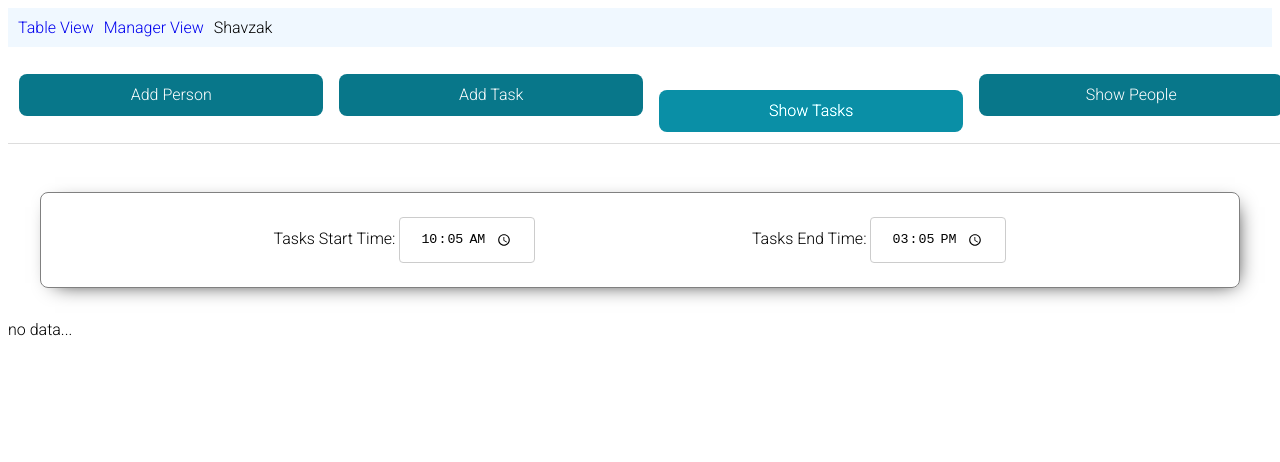
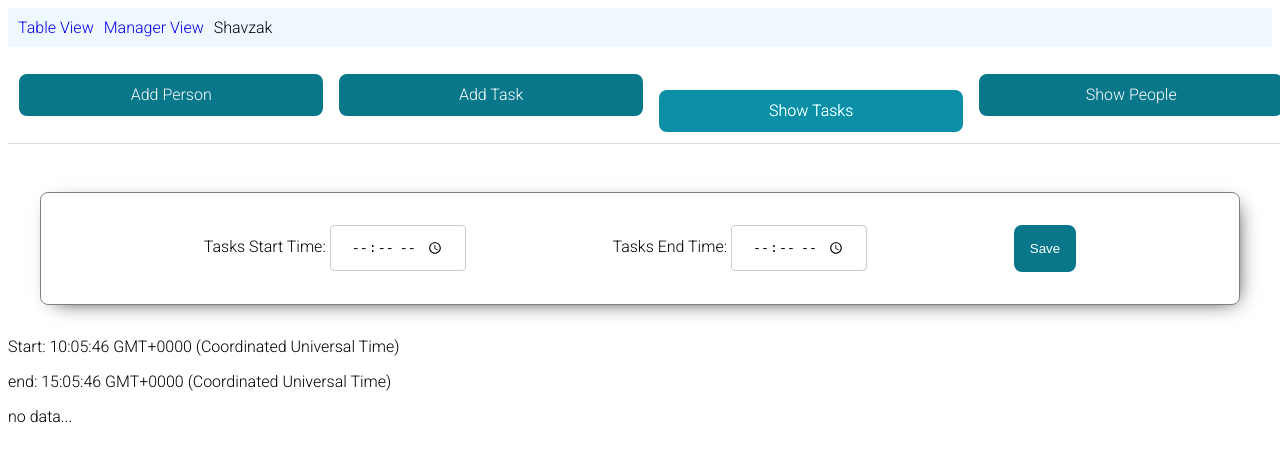
Before and after one commit to yuval-herman/shavazak, a React (Create React App) app in the folder client/: page /tablemanager/viewtasks in a window 1280 px wide. Shown: the top 462 px of the page. Built offline with nearby package versions, Linux system fonts and the light colour scheme.

Commit message:
added better controls for setting start and end time

```diff
--- a/client/src/components/TasksView/TasksView.module.scss
+++ b/client/src/components/TasksView/TasksView.module.scss
@@ -1,13 +1,18 @@
 @use "../../style/form.scss";
+@use "../../style/base";
 .times {
 	@extend %box;
 	display: flex;
 	padding: 1rem;
 	margin: 2rem;
 	justify-content: space-evenly;
-	// gap: 1rem;
+	align-items: center;
 	input {
 		@extend %input;
 		width: auto;
 	}
+	button {
+		@extend %button;
+		width: auto;
+	}
 }
--- a/client/src/components/TasksView/TasksView.tsx
+++ b/client/src/components/TasksView/TasksView.tsx
@@ -1,55 +1,48 @@
-import { ChangeEvent, SyntheticEvent, useContext, useState } from "react";
+import {
+	ChangeEvent,
+	MouseEvent,
+	SyntheticEvent,
+	useContext,
+	useRef,
+	useState,
+} from "react";
 import { TasksContext } from "../../context/TasksContext";
 import { DataTable } from "../DataTable/DataTable";
 import style from "./TasksView.module.scss";
 
 function TasksView() {
 	const tasks = useContext(TasksContext);
+	const start_time = useRef<HTMLInputElement>(null);
+	const end_time = useRef<HTMLInputElement>(null);
 
-	function handleChange(event: ChangeEvent<HTMLInputElement>) {
-		const inputName = event.target.getAttribute("name")!;
-		console.log(event.target.value);
-
-		const value = event.target.value.length
-			? (() => {
-					const time = new Date();
-					const [hours, minutes, _] = event.target.value.split(":");
-					time.setHours(parseInt(hours));
-					time.setMinutes(parseInt(minutes));
-					return time;
-			  })()
-			: new Date();
-		tasks[inputName === "start_time" ? "setStartTime" : "setEndTime"](value);
-		console.log(tasks);
+	function handleClick(event: React.MouseEvent<HTMLButtonElement>) {
+		function getDate(str: string) {
+			const time = new Date();
+			const [hours, minutes, _] = str.split(":");
+			time.setHours(parseInt(hours));
+			time.setMinutes(parseInt(minutes));
+			return time;
+		}
+		if (!start_time.current || !end_time.current) return;
+		tasks.setStartTime(getDate(start_time.current.value));
+		tasks.setEndTime(getDate(end_time.current.value));
 	}
-
-	const formatter = Intl.DateTimeFormat("default", {
-		hour12: false,
-		hour: "numeric",
-		minute: "numeric",
-	});
 
 	return (
 		<div>
 			<div className={style.times}>
 				<label>
 					Tasks Start Time:{" "}
-					<input
-						onChange={handleChange}
-						value={formatter.format(tasks.start_time)}
-						type="time"
-						name="start_time"
-					/>
+					<input ref={start_time} type="time" name="start_time" />
 				</label>
 				<label>
-					Tasks End Time:{" "}
-					<input
-						onChange={handleChange}
-						value={formatter.format(tasks.end_time)}
-						type="time"
-						name="end_time"
-					/>
+					Tasks End Time: <input ref={end_time} type="time" name="end_time" />
 				</label>
+				<button onClick={handleClick}>Save</button>
+			</div>
+			<div>
+				<p>Start: {tasks.start_time.toTimeString()}</p>
+				<p>end: {tasks.end_time.toTimeString()}</p>
 			</div>
 			<DataTable
 				data={tasks.tasks}
```
